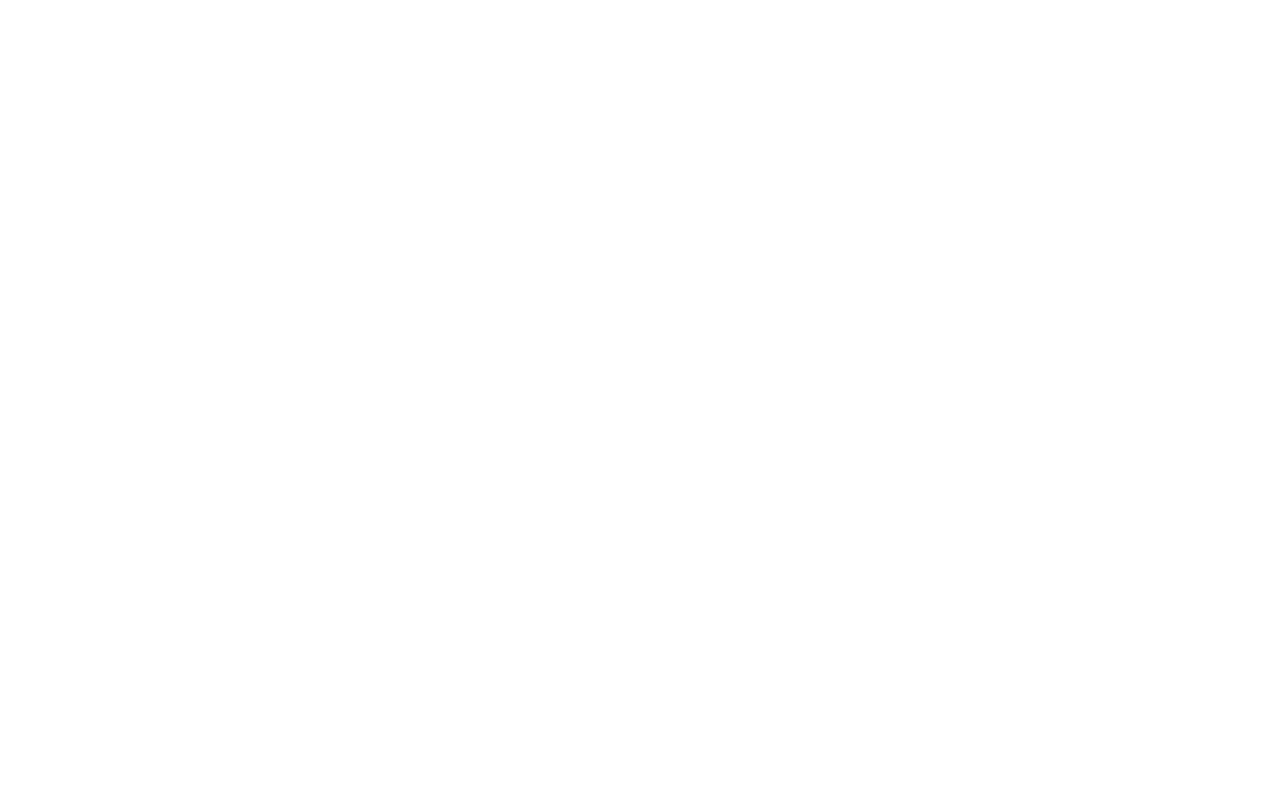
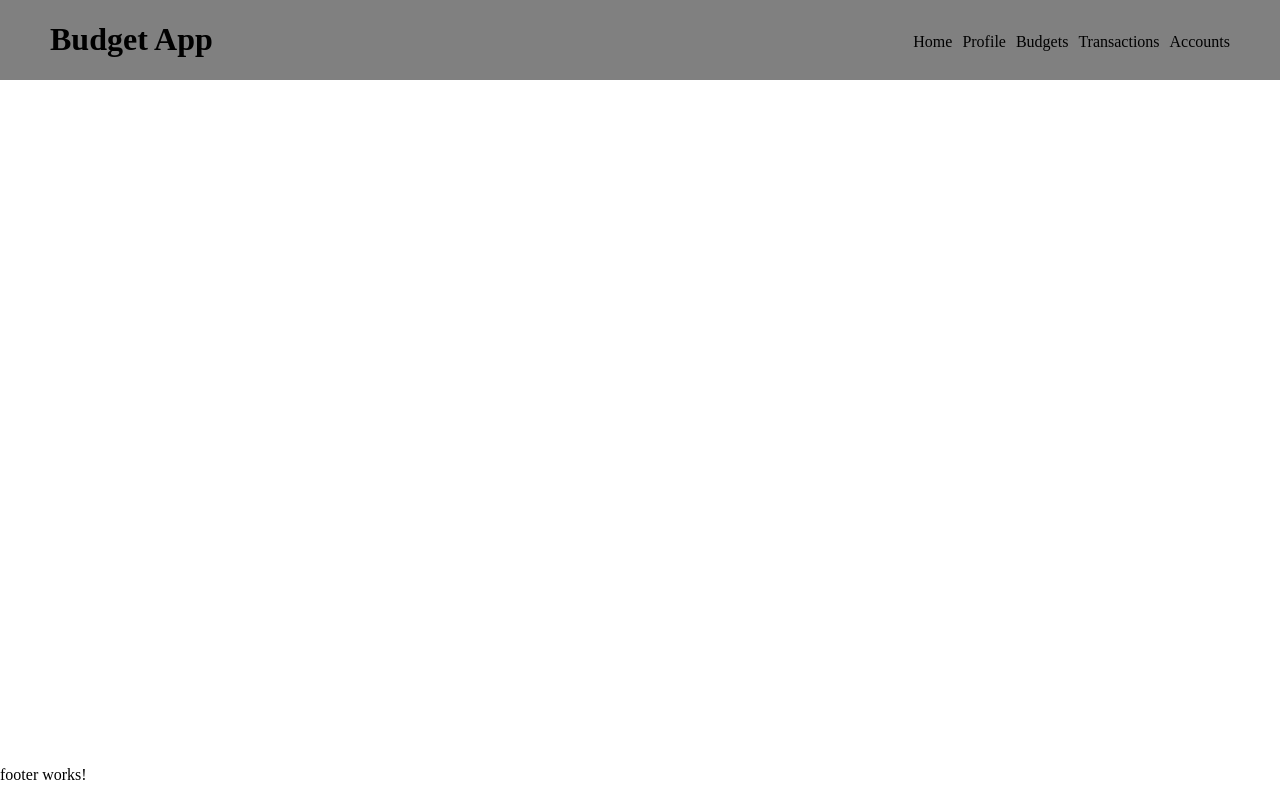
Before and after one commit to coder1234567891011/Budget-App, an Angular app in the folder Budget-App/: page / in a window 1280 px wide. Built offline with nearby package versions, Linux system fonts and the light colour scheme.

Commit message:
Header Created

```diff
--- a/Budget-App/src/app/app-routing.module.ts
+++ b/Budget-App/src/app/app-routing.module.ts
@@ -1,7 +1,10 @@
 import { NgModule } from '@angular/core';
 import { RouterModule, Routes } from '@angular/router';
+import { HomeComponent } from './components/home/home.component';
 
-const routes: Routes = [];
+const routes: Routes = [
+  {path:'app-home' , component: HomeComponent}
+];
 
 @NgModule({
   imports: [RouterModule.forRoot(routes)],
--- a/Budget-App/src/app/app.component.html
+++ b/Budget-App/src/app/app.component.html
@@ -1,2 +1,4 @@
-<router-outlet>
-</router-outlet>
+
+  <app-header></app-header>
+  <router-outlet></router-outlet>
+  <app-footer></app-footer>
--- a/Budget-App/src/app/app.component.scss
+++ b/Budget-App/src/app/app.component.scss
@@ -0,0 +1,16 @@
+app-header{
+    position:absolute;
+    top: 0px;
+    width:100vw;
+    background-color: grey;
+}
+
+app-footer{
+    position:absolute;
+    bottom: 0px;
+    width:100%;
+}
+
+div{
+    height: 100%;
+}
--- a/Budget-App/src/app/components/header/header.component.html
+++ b/Budget-App/src/app/components/header/header.component.html
@@ -1 +1,10 @@
-<p>header works!</p>
+<div class="header-tabs">
+    <h1>Budget App</h1>
+    <div class="header-links">
+        <a routerLink="app-home">Home</a>
+        <a routerLink="">Profile</a>
+        <a routerLink="">Budgets</a>
+        <a routerLink="">Transactions</a>
+        <a routerLink="">Accounts</a>
+    </div>
+</div>
--- a/Budget-App/src/app/components/header/header.component.scss
+++ b/Budget-App/src/app/components/header/header.component.scss
@@ -0,0 +1,17 @@
+.header-tabs{
+    display: flex;
+    justify-content: space-between;
+    padding-left: 50px;
+}
+
+.header-links{
+    display: flex;
+    align-items: center;
+    padding-right: 50px;
+
+    a{
+        padding-top: 5px;
+        padding-left: 10px;
+    }
+
+}
--- a/Budget-App/src/styles.scss
+++ b/Budget-App/src/styles.scss
@@ -1 +1,30 @@
-/* You can add global styles to this file, and also import other style files */
+// app-root{
+//     display:block;
+//     height: 100vh;
+//     width:100vw;
+// }
+html,body
+{
+    width: 100%;
+    height: 100%;
+    margin: 0px;
+    padding: 0px;
+    overflow-x: hidden;
+}
+
+a:link{
+    color: black;
+    text-decoration: none;
+}
+a:visited{
+    color: black;
+    text-decoration: none;
+}
+a:hover{
+    color: black;
+    text-decoration: none;
+}
+a:active{
+    color: black;
+    text-decoration: none;
+}
```
